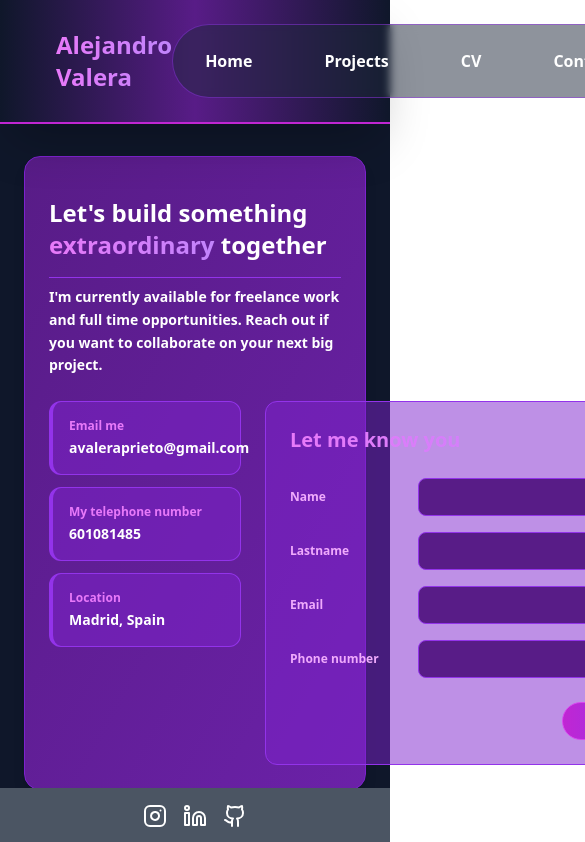
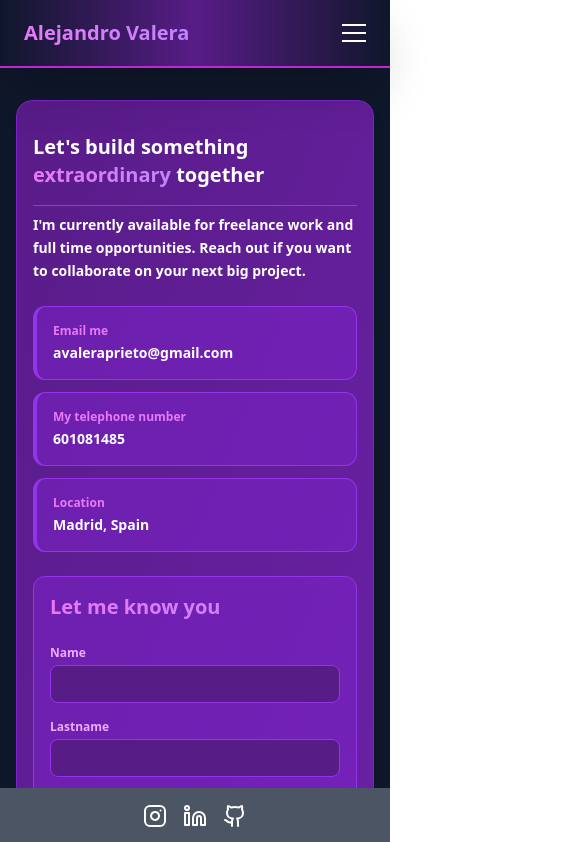
Before and after one commit to AValeraP/PruebaTecnica, a Nuxt app: page /contact in a window 390 px wide. Shown: the top 842 px of the page, 585 px wide, since content can reach past the window. Built offline with nearby package versions, Linux system fonts and the light colour scheme.

Commit message:
feat (issue 28) addded responsive behaviour for the pages

```diff
--- a/app/components/Contact/ContactCard.vue
+++ b/app/components/Contact/ContactCard.vue
@@ -3,11 +3,11 @@ import infoContacto from '~/data/contactCards.json'
 </script>
 
 <template>
-  <div class="max-w-7xl mx-auto px-6 py-8">
-    <div class="bg-gradient-to-br from-purple-900 to-purple-800 p-6 rounded-2xl shadow-lg hover:shadow-2xl transition-shadow duration-300 border border-purple-700">
+  <div class="max-w-7xl mx-auto px-4 sm:px-6 py-8">
+    <div class="bg-gradient-to-br from-purple-900 to-purple-800 p-4 sm:p-6 rounded-2xl shadow-lg hover:shadow-2xl transition-shadow duration-300 border border-purple-700">
 
       <!-- Header -->
-      <h1 class="font-extrabold text-2xl text-white py-4 mb-2 border-b border-purple-600 pb-4">
+      <h1 class="font-extrabold text-xl sm:text-2xl text-white py-4 mb-2 border-b border-purple-600 pb-4">
         Let's build something
         <span class="text-transparent bg-clip-text bg-gradient-to-r from-fuchsia-400 to-purple-400"> extraordinary </span>
         together
@@ -17,15 +17,19 @@ import infoContacto from '~/data/contactCards.json'
         Reach out if you want to collaborate on your next big project.
       </p>
 
-      <!-- Body: contact cards + form -->
-      <div class="flex flex-row gap-6">
+      <!-- Body -->
+      <!-- ANTES: <div class="flex flex-row gap-6"> -->
+      <div class="flex flex-col md:flex-row gap-6">
 
         <!-- Contact Cards -->
-        <div class="flex flex-col gap-3 min-w-48">
+        <!-- ANTES: <div class="flex flex-col gap-3 min-w-48"> -->
+        <div class="flex flex-col sm:flex-row md:flex-col gap-3 md:min-w-48">
+
+          <!-- ANTES: class="bg-purple-700 bg-opacity-50 p-4 rounded-xl border-l-4 border-fuchsia-500 border border-purple-600" -->
           <div
             v-for="item in infoContacto.contactData"
             :key="item.id"
-            class="bg-purple-700 bg-opacity-50 p-4 rounded-xl border-l-4 border-fuchsia-500 border border-purple-600"
+            class="flex-1 md:flex-none bg-purple-700 bg-opacity-50 p-4 rounded-xl border-l-4 border-fuchsia-500 border border-purple-600"
           >
             <p class="text-fuchsia-400 font-bold text-xs mb-1">{{ item.title }}</p>
             <p class="text-white font-semibold text-sm">{{ item.body }}</p>
@@ -33,7 +37,8 @@ import infoContacto from '~/data/contactCards.json'
         </div>
 
         <!-- Contact Form -->
-        <div class="flex-1 bg-purple-700 bg-opacity-50 p-6 rounded-xl border border-purple-600">
+        <!-- ANTES: <div class="flex-1 bg-purple-700 bg-opacity-50 p-6 rounded-xl border border-purple-600"> -->
+        <div class="flex-1 bg-purple-700 bg-opacity-50 p-4 sm:p-6 rounded-xl border border-purple-600">
           <h2 class="font-extrabold text-xl text-transparent bg-clip-text bg-gradient-to-r from-fuchsia-400 to-purple-400 mb-6">
             Let me know you
           </h2>
@@ -43,18 +48,22 @@ import infoContacto from '~/data/contactCards.json'
             action="https://formspree.io/f/meervevk"
             method="POST"
           >
-            <div class="flex items-center justify-between gap-4">
-              <label class="w-28 text-fuchsia-300 font-semibold text-xs whitespace-nowrap">Name</label>
+            <!-- ANTES: <div class="flex items-center justify-between gap-4"> -->
+            <div class="flex flex-col sm:flex-row sm:items-center sm:justify-between gap-1 sm:gap-4">
+              <!-- ANTES: <label class="w-28 ..."> -->
+              <label class="sm:w-28 text-fuchsia-300 font-semibold text-xs whitespace-nowrap">Name</label>
               <input
                 required
                 type="text"
                 name="name"
-                class="flex-1 w-28 bg-purple-900 border border-purple-600 hover:border-fuchsia-500 focus:border-fuchsia-500 rounded-lg px-3 py-2 text-white text-sm focus:outline-none focus:ring-1 focus:ring-fuchsia-500 transition-colors"
+                class="flex-1 bg-purple-900 border border-purple-600 hover:border-fuchsia-500 focus:border-fuchsia-500 rounded-lg px-3 py-2 text-white text-sm focus:outline-none focus:ring-1 focus:ring-fuchsia-500 transition-colors"
               />
             </div>
 
-            <div class="flex items-center justify-between gap-4">
-              <label class="w-28 text-fuchsia-300 font-semibold text-xs whitespace-nowrap">Lastname</label>
+            <!-- ANTES: <div class="flex items-center justify-between gap-4"> -->
+            <div class="flex flex-col sm:flex-row sm:items-center sm:justify-between gap-1 sm:gap-4">
+              <!-- ANTES: <label class="w-28 ..."> -->
+              <label class="sm:w-28 text-fuchsia-300 font-semibold text-xs whitespace-nowrap">Lastname</label>
               <input
                 required
                 type="text"
@@ -63,8 +72,10 @@ import infoContacto from '~/data/contactCards.json'
               />
             </div>
 
-            <div class="flex items-center justify-between gap-4">
-              <label class="w-28 text-fuchsia-300 font-semibold text-xs whitespace-nowrap">Email</label>
+            <!-- ANTES: <div class="flex items-center justify-between gap-4"> -->
+            <div class="flex flex-col sm:flex-row sm:items-center sm:justify-between gap-1 sm:gap-4">
+              <!-- ANTES: <label class="w-28 ..."> -->
+              <label class="sm:w-28 text-fuchsia-300 font-semibold text-xs whitespace-nowrap">Email</label>
               <input
                 required
                 type="email"
@@ -73,8 +84,10 @@ import infoContacto from '~/data/contactCards.json'
               />
             </div>
 
-            <div class="flex items-center justify-between gap-4">
-              <label class="w-28 text-fuchsia-300 font-semibold text-xs whitespace-nowrap">Phone number</label>
+            <!-- ANTES: <div class="flex items-center justify-between gap-4"> -->
+            <div class="flex flex-col sm:flex-row sm:items-center sm:justify-between gap-1 sm:gap-4">
+              <!-- ANTES: <label class="w-28 ..."> -->
+              <label class="sm:w-28 text-fuchsia-300 font-semibold text-xs whitespace-nowrap">Phone number</label>
               <input
                 required
                 type="tel"
@@ -83,9 +96,10 @@ import infoContacto from '~/data/contactCards.json'
               />
             </div>
 
+            <!-- ANTES: class="... self-end" -->
             <button
               type="submit"
-              class="mt-2 px-6 py-2 font-bold text-white text-sm bg-gradient-to-r from-fuchsia-600 to-purple-600 hover:from-fuchsia-500 hover:to-purple-500 border border-fuchsia-500 rounded-full transition-all duration-200 transform hover:scale-105 self-end"
+              class="mt-2 px-6 py-2 font-bold text-white text-sm bg-gradient-to-r from-fuchsia-600 to-purple-600 hover:from-fuchsia-500 hover:to-purple-500 border border-fuchsia-500 rounded-full transition-all duration-200 transform hover:scale-105 self-center sm:self-end"
             >
               Send
             </button>
--- a/app/components/TheTitle.vue
+++ b/app/components/TheTitle.vue
@@ -1,28 +1,81 @@
 <script setup>
+const isMenuOpen = ref(false)
+const toggleMenu = () => isMenuOpen.value = !isMenuOpen.value
 
+const links = [
+  { to: '/', label: 'Home' },
+  { to: '/projects', label: 'Projects' },
+  { to: '/cv', label: 'CV' },
+  { to: '/contact', label: 'Contact' },
+]
 </script>
 
 <template>
+  <header class="bg-gradient-to-r from-slate-900 via-purple-900 to-slate-900 text-white shadow-2xl border-b-2 border-fuchsia-600 sticky top-0 z-50">
 
-<header class="flex justify-between items-center bg-gradient-to-r from-slate-900 via-purple-900 to-slate-900 text-white p-6 shadow-2xl border-b-2 border-fuchsia-600 sticky top-0 z-50">
-  <div class="text-2xl font-extrabold ml-8 bg-gradient-to-r from-fuchsia-400 to-purple-400 bg-clip-text text-transparent hover:scale-105 transition-transform duration-300">
+    <!-- Barra principal -->
+    <div class="flex justify-between items-center p-4 sm:p-6">
+
+      <!-- Nombre -->
+      <div class="text-xl sm:text-2xl font-extrabold ml-2 sm:ml-8 bg-gradient-to-r from-fuchsia-400 to-purple-400 bg-clip-text text-transparent hover:scale-105 transition-transform duration-300">
         Alejandro Valera
       </div>
-  <nav>
-    <ul class="flex items-center space-x-8 p-3 rounded-full bg-slate-800 bg-opacity-50 backdrop-blur-sm border border-purple-600 border-opacity-50">
-      <NuxtLink to="/">
-        <li><button class="p-3 px-5 rounded-full hover:bg-gradient-to-r hover:from-fuchsia-600 hover:to-purple-600 font-semibold transition-all duration-300 transform hover:scale-110 text-white">Home</button></li>
+
+      <!-- Nav desktop (oculto en móvil) -->
+      <nav class="hidden md:block">
+        <ul class="flex items-center space-x-2 lg:space-x-8 p-3 rounded-full bg-slate-800 bg-opacity-50 backdrop-blur-sm border border-purple-600 border-opacity-50">
+          <li v-for="link in links" :key="link.to">
+            <NuxtLink :to="link.to">
+              <button class="p-2 lg:p-3 px-3 lg:px-5 rounded-full hover:bg-gradient-to-r hover:from-fuchsia-600 hover:to-purple-600 font-semibold transition-all duration-300 transform hover:scale-110 text-white text-sm lg:text-base">
+                {{ link.label }}
+              </button>
             </NuxtLink>
-      <NuxtLink to="/projects">
-       <li><button class="p-3 px-5 rounded-full hover:bg-gradient-to-r hover:from-fuchsia-600 hover:to-purple-600 font-semibold transition-all duration-300 transform hover:scale-110 text-white">Projects</button></li>
-      </NuxtLink>
-      <NuxtLink to="/cv">
-        <li><button class="p-3 px-5 rounded-full hover:bg-gradient-to-r hover:from-fuchsia-600 hover:to-purple-600 font-semibold transition-all duration-300 transform hover:scale-110 text-white">CV</button></li>
-      </NuxtLink>
-      <NuxtLink to="/contact">
-        <li><button class="p-3 px-5 rounded-full hover:bg-gradient-to-r hover:from-fuchsia-600 hover:to-purple-600 font-semibold transition-all duration-300 transform hover:scale-110 text-white">Contact</button></li>
-      </NuxtLink>
+          </li>
         </ul>
       </nav>
+
+      <!-- Botón hamburguesa (solo móvil) -->
+      <button
+        class="md:hidden p-2 rounded-lg hover:bg-purple-800 transition-colors duration-200"
+        @click="toggleMenu"
+        aria-label="Toggle menu"
+      >
+        <!-- Icono hamburguesa / X -->
+        <div class="w-6 flex flex-col gap-1.5 transition-all duration-300">
+          <span :class="['block h-0.5 bg-white transition-all duration-300', isMenuOpen ? 'rotate-45 translate-y-2' : '']"></span>
+          <span :class="['block h-0.5 bg-white transition-all duration-300', isMenuOpen ? 'opacity-0' : '']"></span>
+          <span :class="['block h-0.5 bg-white transition-all duration-300', isMenuOpen ? '-rotate-45 -translate-y-2' : '']"></span>
+        </div>
+      </button>
+
+    </div>
+
+    <!-- Menú móvil desplegable -->
+    <Transition name="menu">
+      <nav v-if="isMenuOpen" class="md:hidden border-t border-purple-700 bg-slate-900 bg-opacity-95 backdrop-blur-sm">
+        <ul class="flex flex-col p-4 gap-2">
+          <li v-for="link in links" :key="link.to">
+            <NuxtLink :to="link.to" @click="isMenuOpen = false">
+              <button class="w-full text-left p-3 px-5 rounded-full hover:bg-gradient-to-r hover:from-fuchsia-600 hover:to-purple-600 font-semibold transition-all duration-300 text-white">
+                {{ link.label }}
+              </button>
+            </NuxtLink>
+          </li>
+        </ul>
+      </nav>
+    </Transition>
+
   </header>
 </template>
+
+<style scoped>
+.menu-enter-active,
+.menu-leave-active {
+  transition: all 0.3s ease;
+}
+.menu-enter-from,
+.menu-leave-to {
+  opacity: 0;
+  transform: translateY(-10px);
+}
+</style>
```
Also changed, not shown: app/components/CV/SkillsExperienceEducation.vue (+39 -39 lines). Lines whose indentation alone changed are shown as unchanged.
